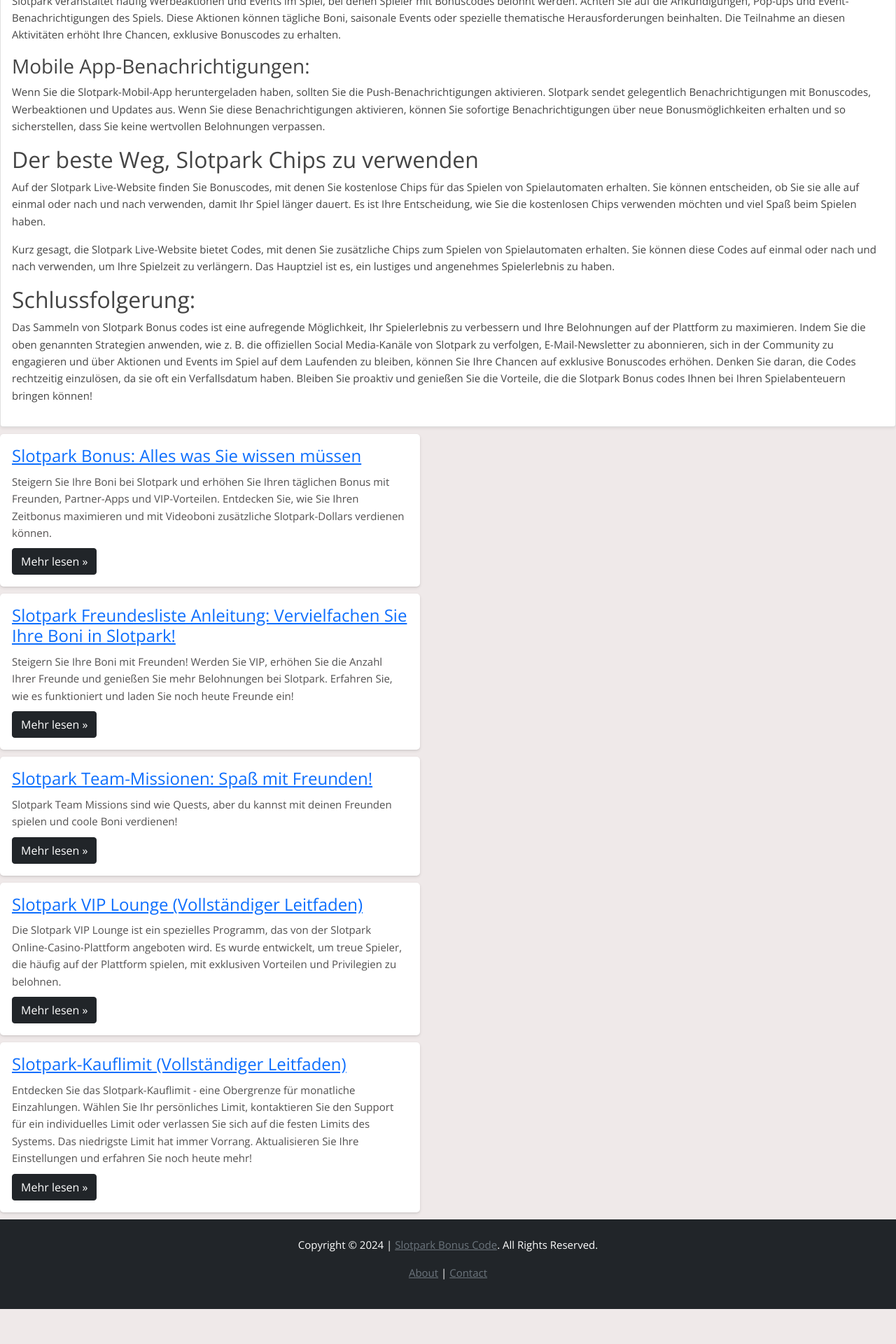
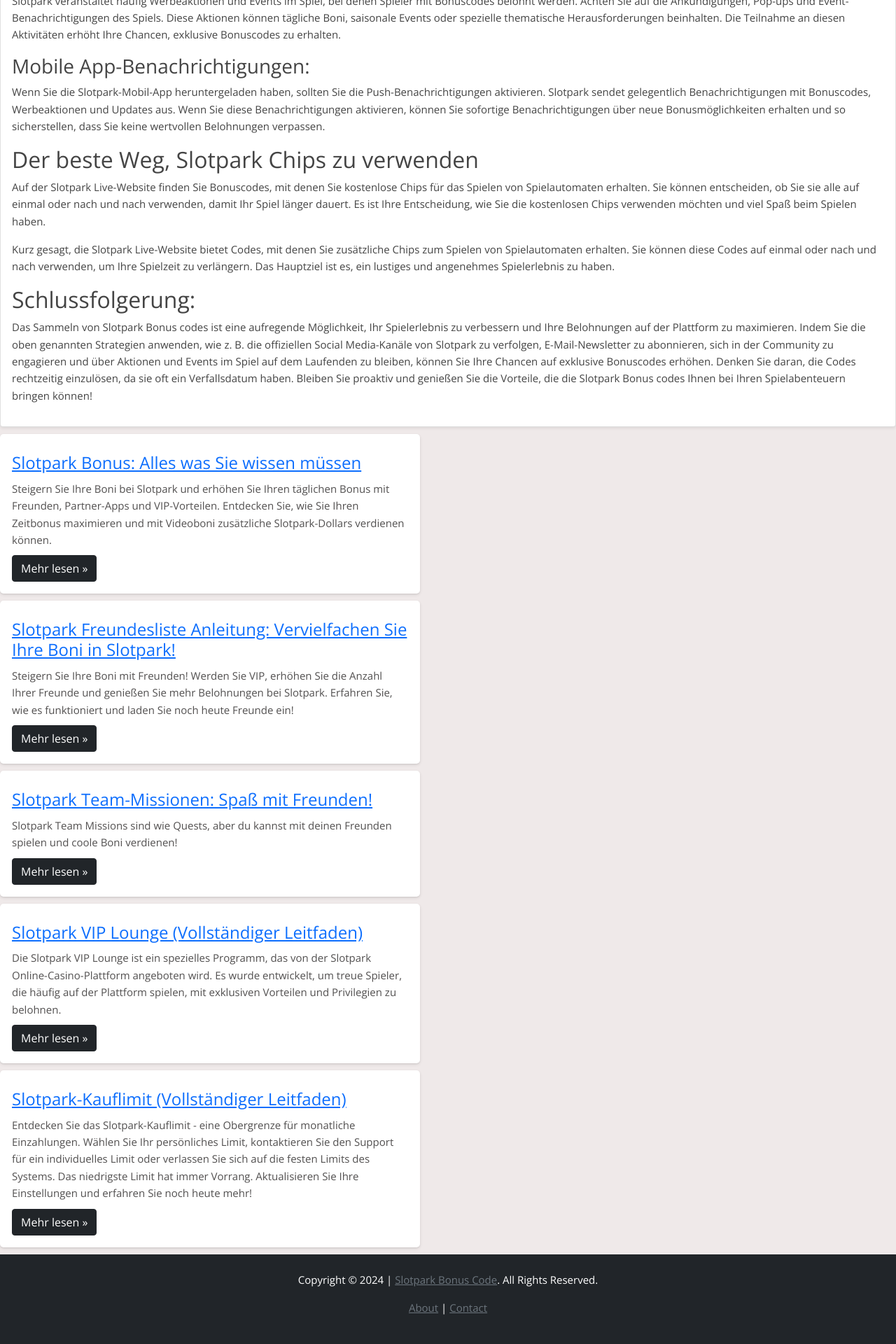
Before and after one commit to Prollad99/sbc-de, a Jekyll site: the page built from index.html, in a window 1280 px wide. Shown: the part 3330-5250 px from the top of the page at 70% size. Built offline with Jekyll 4.4.1, drawn with Linux system fonts in a browser that asks for light colours; before the commit the page ends 5200 px from its top, so only the background shows below that.

Commit message:
Update style.css

```diff
--- a/assets/css/style.css
+++ b/assets/css/style.css
@@ -58,11 +58,9 @@
   border-radius: 5px;
   padding: 17px;
   }
-
-  .content h2 {
+  .content h4 {
   margin: 10px 0;
   }
-
   .content p {
   margin: 10px 0;
   color: rgb(82, 80, 80);
```
